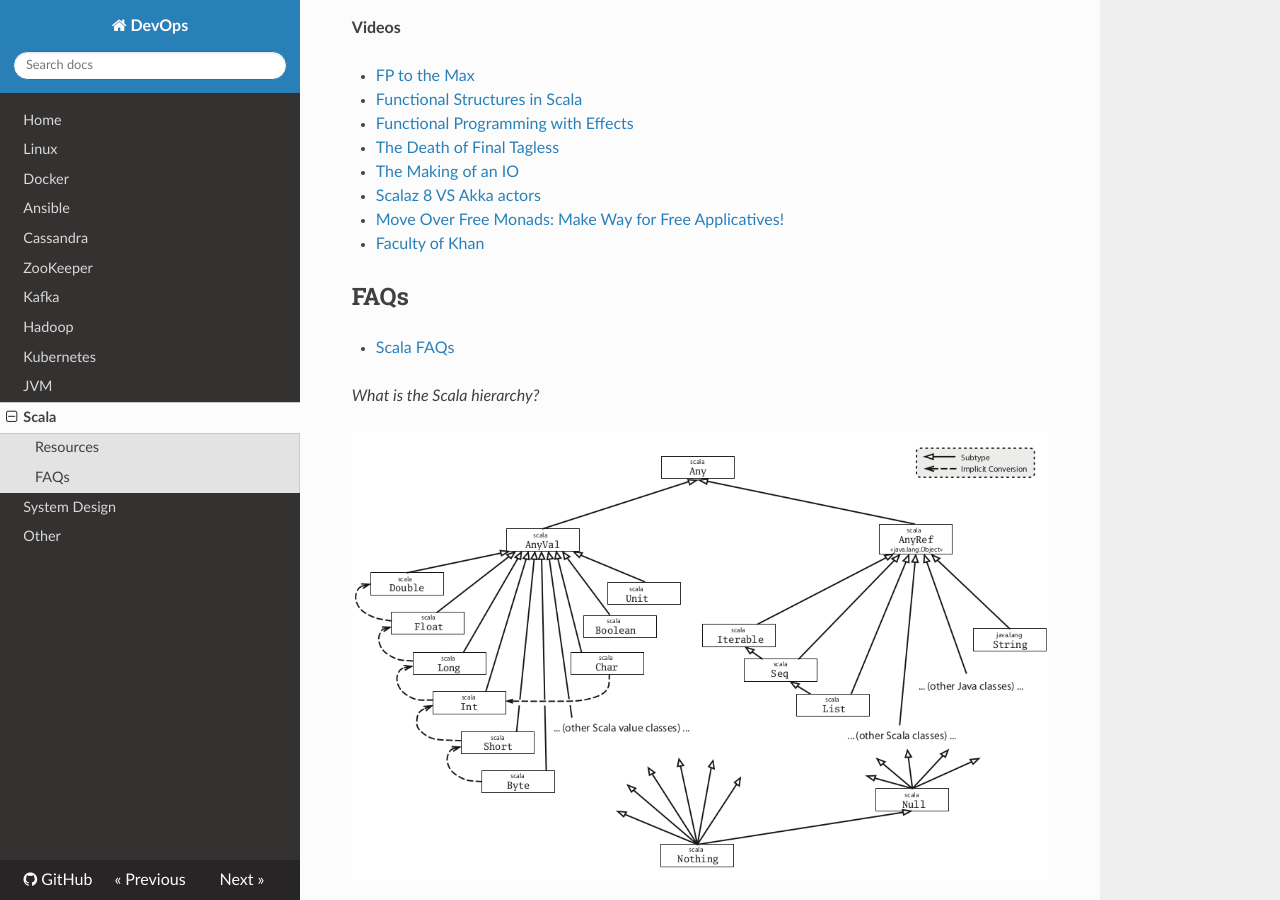
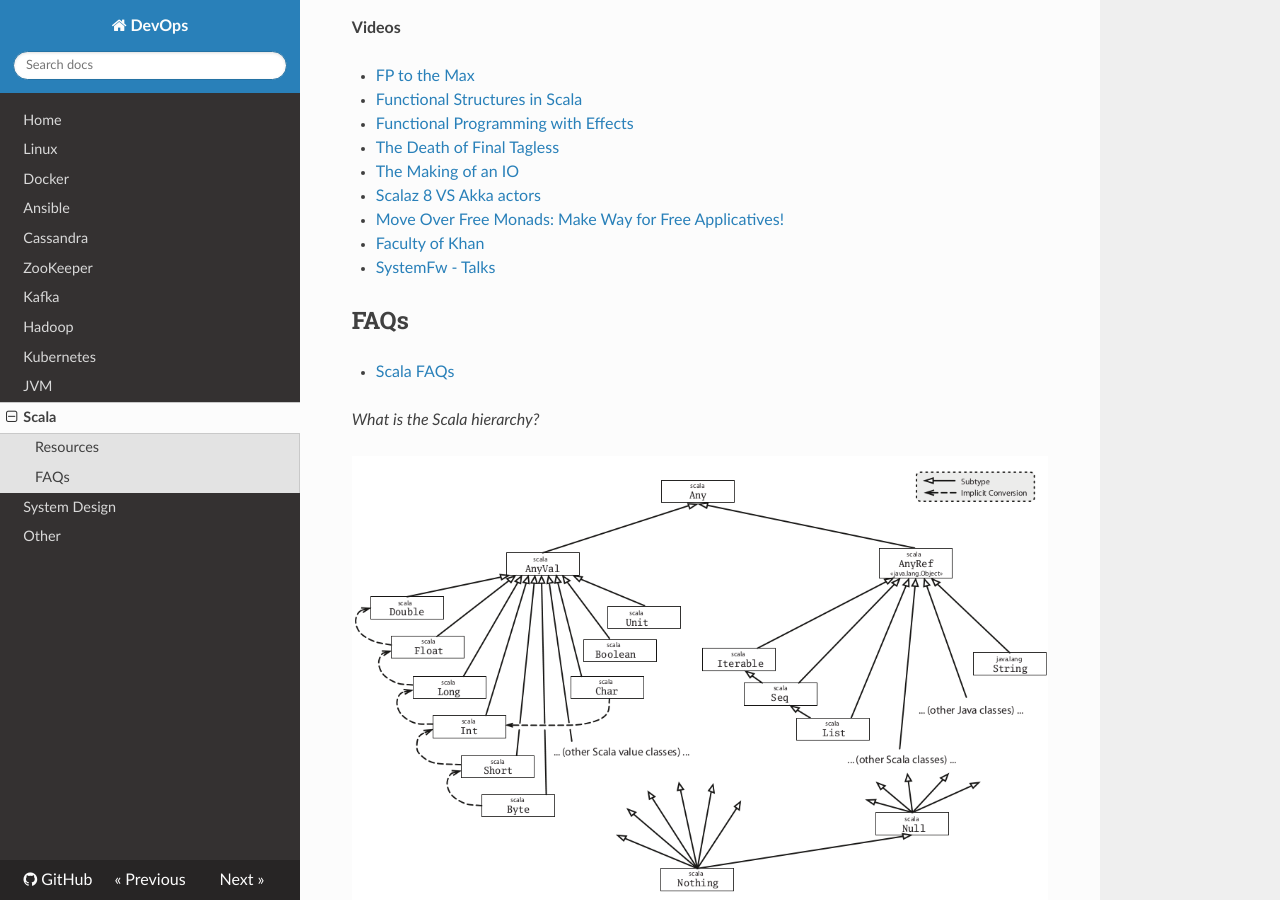
Before and after one commit to niqdev/devops, an MkDocs documentation site: the page built from docs/scala.md, in a window 1280 px wide and 900 px high, scrolled down 3009 px. Built offline with MkDocs 1.6.1, drawn with Linux system fonts in a browser that asks for light colours; nearby versions of some CDN libraries.

Commit message:
doc: update scala

```diff
--- a/dev.txt
+++ b/dev.txt
@@ -179,6 +179,7 @@ https://stackoverflow.com/questions/27855714/type-selection-type-projection-what
 https://stackoverflow.com/questions/2693067/what-is-meant-by-scalas-path-dependent-types
 https://github.com/estatico/scala-newtype
 https://medium.com/@mattroberts297/automatic-type-class-derivation-with-shapeless-part-one-a1251c5f9e16
+https://appddeevvmeanderings.blogspot.com/2019/08/functional-web-client-made-easy-dotty.html
 
 # bot
 https://hackernoon.com/how-to-create-and-deploy-a-telegram-bot-2addd8aec6b4
--- a/docs/scala.md
+++ b/docs/scala.md
@@ -136,6 +136,7 @@
 * [Scalaz 8 VS Akka actors](https://www.youtube.com/watch?v=Eihz7kqn6mU&t=833s)
 * [Move Over Free Monads: Make Way for Free Applicatives!](https://youtu.be/H28QqxO7Ihc)
 * [Faculty of Khan](https://www.youtube.com/channel/UCGDanWUzNMbIV11lcNi-yBg/videos)
+* [SystemFw - Talks](http://systemfw.org/talks.html)
 
 <!--
 
```
